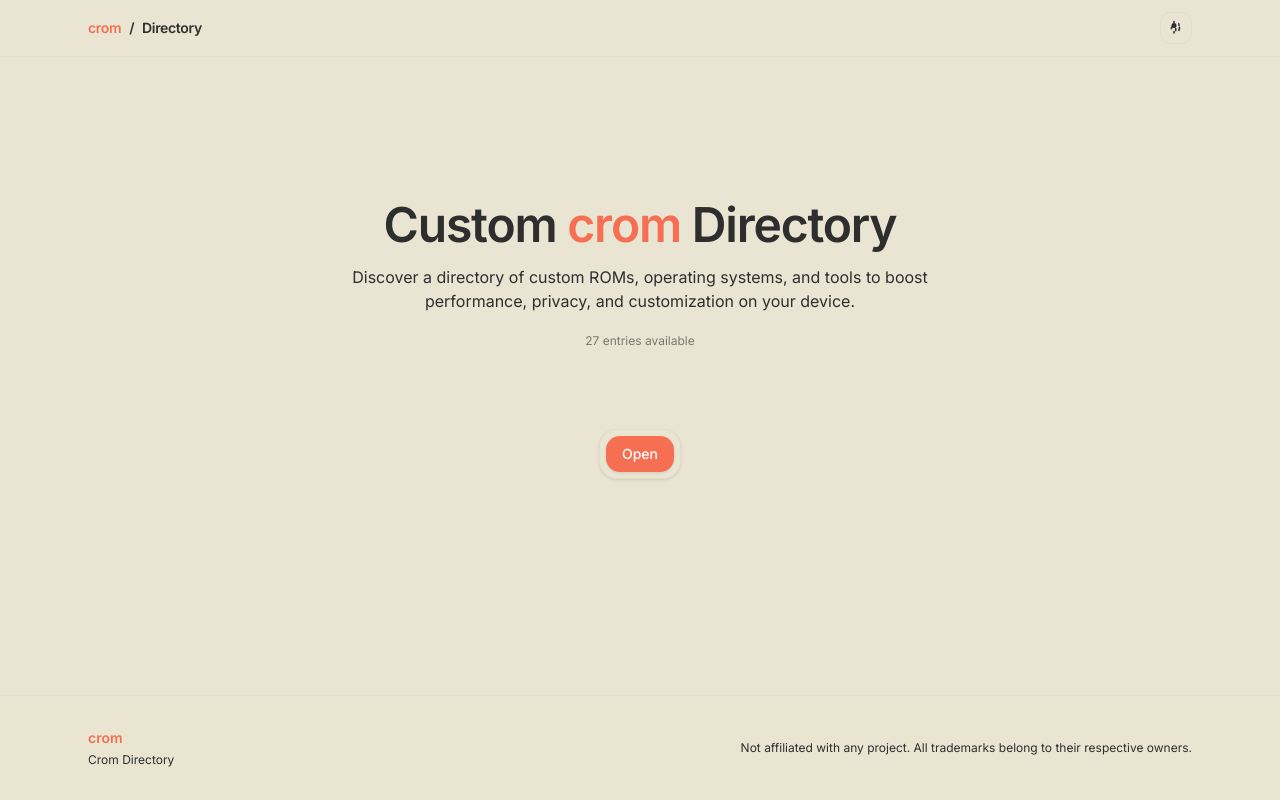
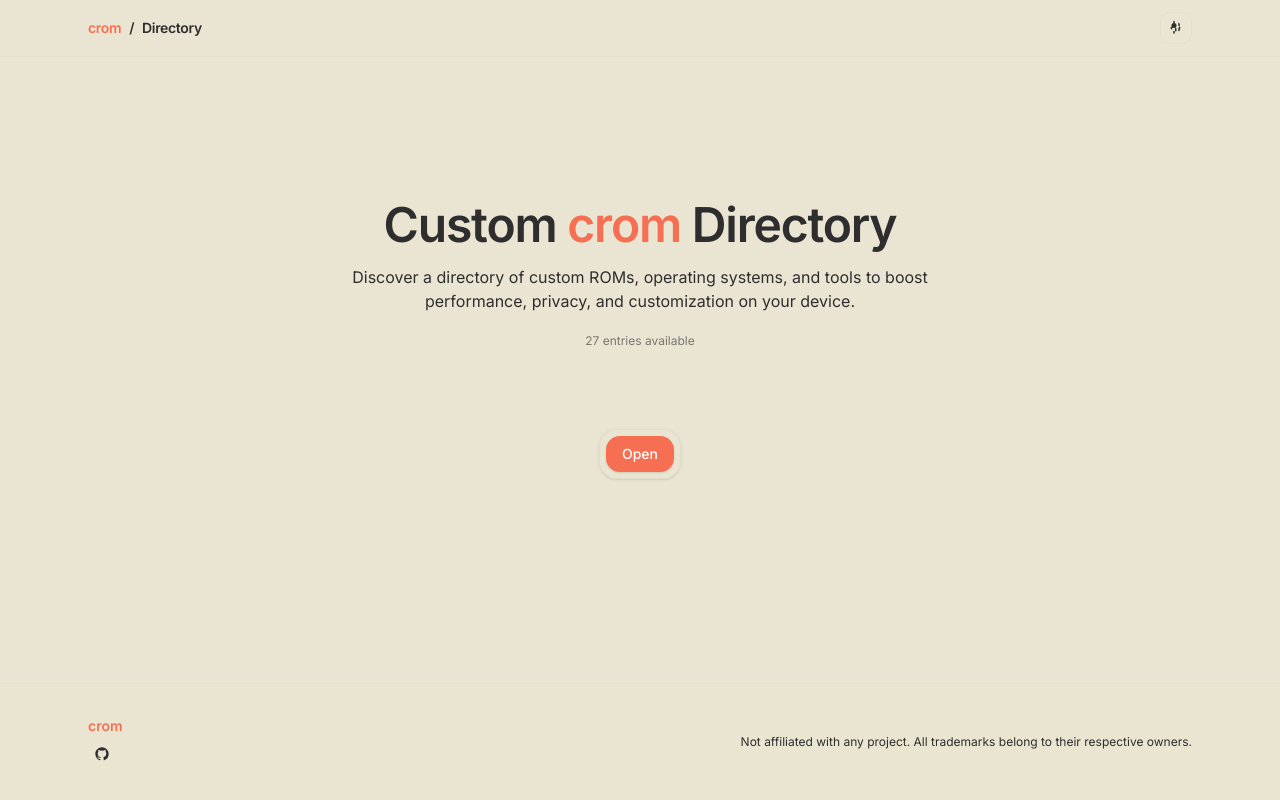
Before and after one commit to fiqriPram/crom, a Next.js app: page / in a window 1280 px wide. Built offline with nearby package versions, Linux system fonts and the light colour scheme.

Commit message:
refactor: extract github icon to components/icon

```diff
--- a/components/footer.tsx
+++ b/components/footer.tsx
@@ -1,3 +1,5 @@
+import { GitHubIcon } from "@/components/icon/GitHub"
+
 export function Footer() {
   return (
     <footer className="border-t border-border/50 bg-background/50">
@@ -6,9 +8,14 @@ export function Footer() {
           <p className="text-sm font-semibold">
             <span className="text-coral">crom</span>
           </p>
-          <p className="text-xs text-muted-foreground">
-            Crom Directory
-          </p>
+          <a
+            href="https://github.com/fiqriPram/"
+            target="_blank"
+            rel="noreferrer"
+            className="inline-flex items-center rounded-lg p-1.5 text-muted-foreground transition-colors hover:text-foreground hover:bg-accent/60"
+          >
+            <GitHubIcon className="size-4" aria-hidden="true" />
+          </a>
         </div>
         <p className="text-xs text-muted-foreground">
           Not affiliated with any project. All trademarks belong to their respective owners.
--- /dev/null
+++ b/components/icon/GitHub.tsx
@@ -0,0 +1,7 @@
+export function GitHubIcon(props: React.SVGProps<SVGSVGElement>) {
+  return (
+    <svg viewBox="0 0 24 24" fill="currentColor" {...props}>
+      <path d="M12 2C6.477 2 2 6.477 2 12c0 4.42 2.87 8.17 6.84 9.5.5.09.66-.22.66-.48v-1.7c-2.78.6-3.37-1.34-3.37-1.34-.46-1.16-1.12-1.47-1.12-1.47-.92-.63.07-.62.07-.62 1 .07 1.53 1.03 1.53 1.03.89 1.52 2.34 1.08 2.91.83.09-.65.35-1.09.63-1.34-2.22-.25-4.56-1.11-4.56-4.95 0-1.09.39-1.98 1.03-2.68-.1-.25-.45-1.27.1-2.64 0 0 .84-.27 2.75 1.02A9.56 9.56 0 0112 6.8c.85.004 1.71.12 2.52.34 1.9-1.29 2.75-1.02 2.75-1.02.55 1.37.2 2.39.1 2.64.64.7 1.03 1.59 1.03 2.68 0 3.85-2.34 4.7-4.57 4.95.36.31.68.92.68 1.85v2.73c0 .26.16.57.67.48A10.01 10.01 0 0022 12c0-5.523-4.477-10-10-10z" />
+    </svg>
+  )
+}
```
